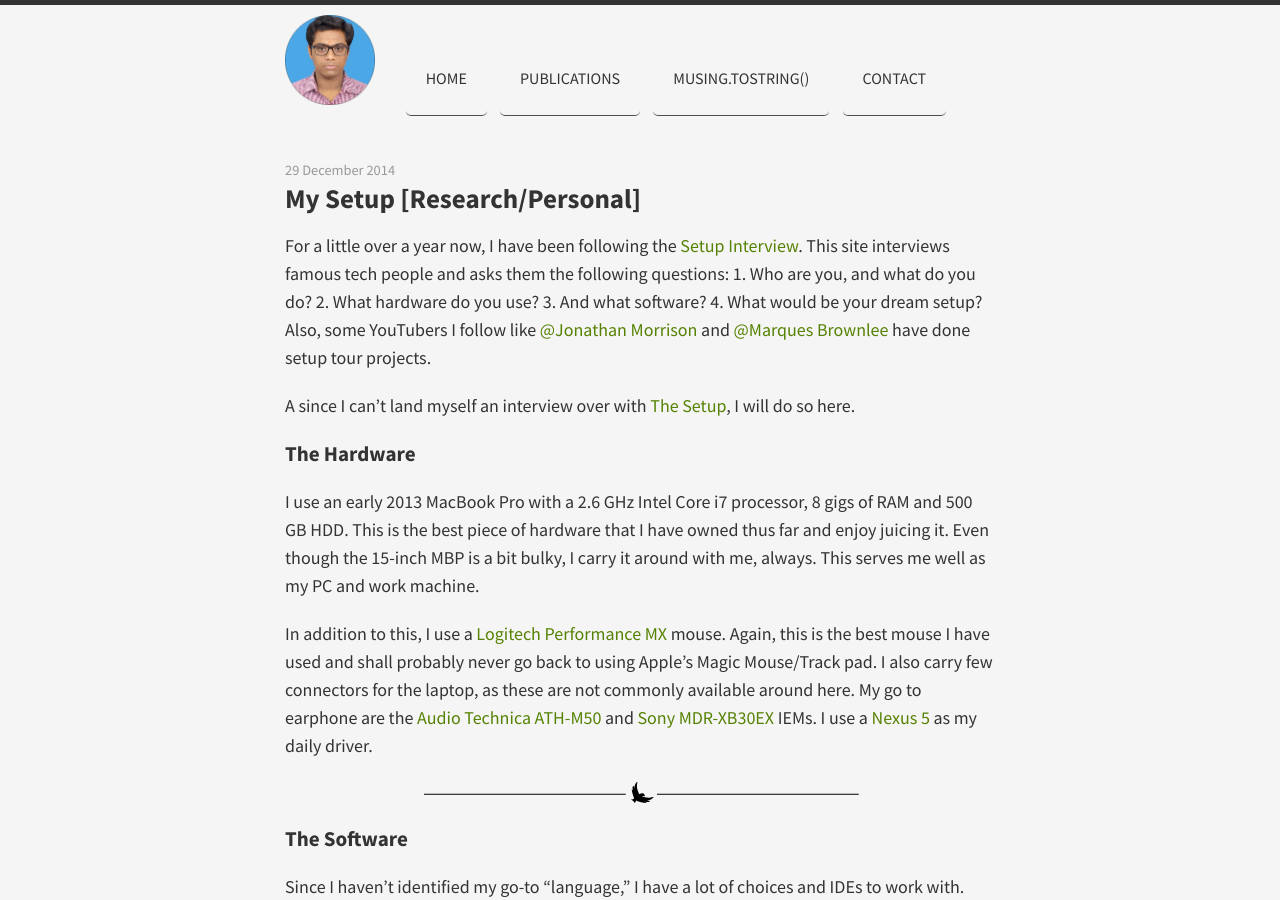
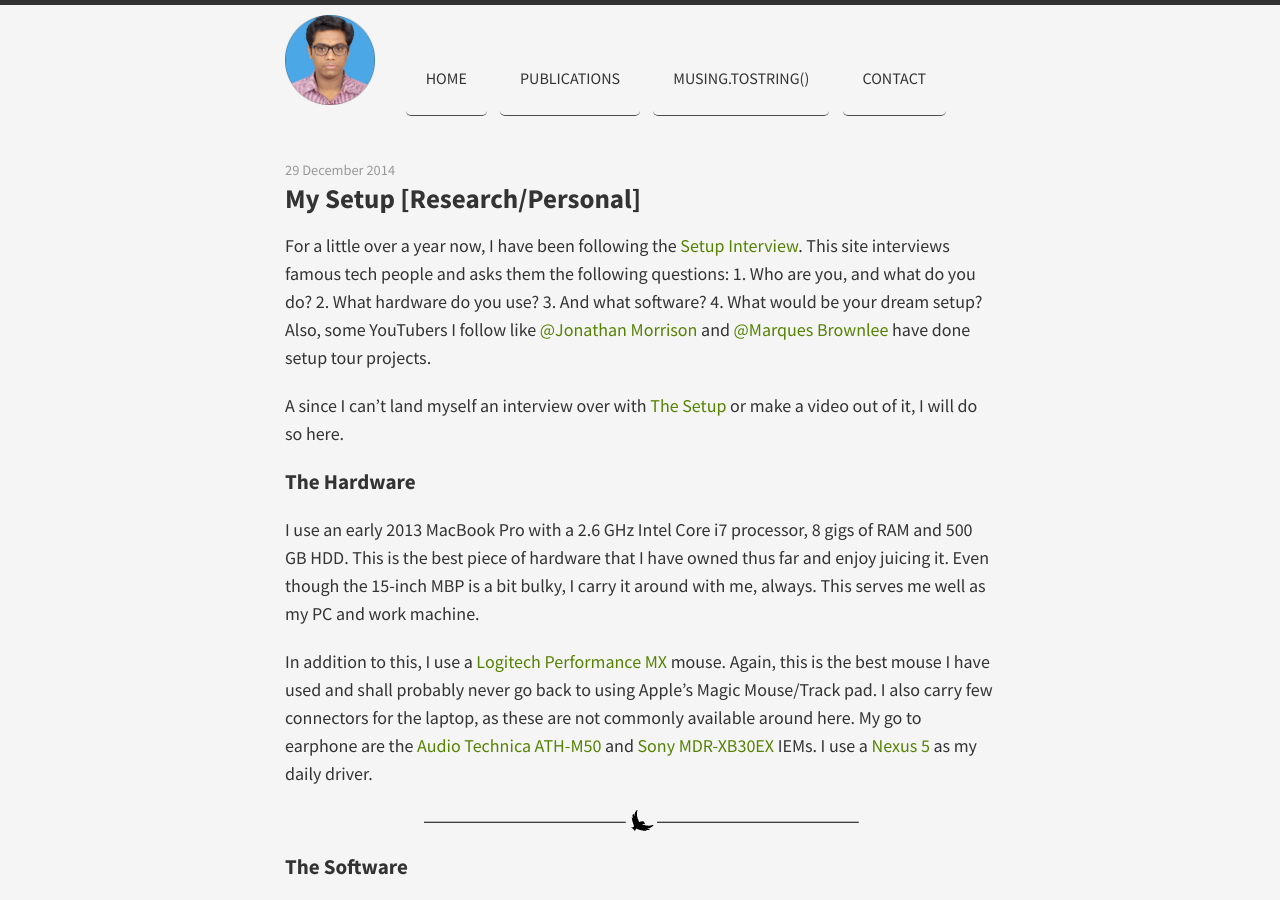
Before and after one commit to forkmsrini/forkmsrini.github.io-master, a Jekyll site: the page built from _posts/2014-12-29-mySetup.md, in a window 1280 px wide and 900 px high. Built offline with Jekyll 4.4.1, drawn with Linux system fonts in a browser that asks for light colours; nearby versions of some CDN libraries; Markdown is read by kramdown in place of the engine named in the settings; comment, search, counter and statistics services are not loaded.

Commit message:
Update 2014-12-29-mySetup.md

```diff
--- a/_posts/2014-12-29-mySetup.md
+++ b/_posts/2014-12-29-mySetup.md
@@ -5,7 +5,7 @@
 ---
 For a little over a year now, I have been following the [Setup Interview](http://usesthis.com/). This site interviews famous tech people and asks them the following questions: 1. Who are you, and what do you do? 2. What hardware do you use? 3. And what software? 4. What would be your dream setup? Also, some YouTubers I follow like [@Jonathan Morrison](https://twitter.com/tldtoday) and [@Marques Brownlee](https://twitter.com/MKBHD) have done setup tour projects.
 
-A since I can't land myself an interview over with [The Setup](http://usesthis.com/), I will do so here.
+A since I can't land myself an interview over with [The Setup](http://usesthis.com/) or make a video out of it, I will do so here.
 
 ### The Hardware
 I use an early 2013 MacBook Pro with a 2.6 GHz Intel Core i7 processor, 8 gigs of RAM and 500 GB HDD. This is the best piece of hardware that I have owned thus far and enjoy juicing it. Even though the 15-inch MBP is a bit bulky, I carry it around with me, always. This serves me well as my PC and work machine.
```
